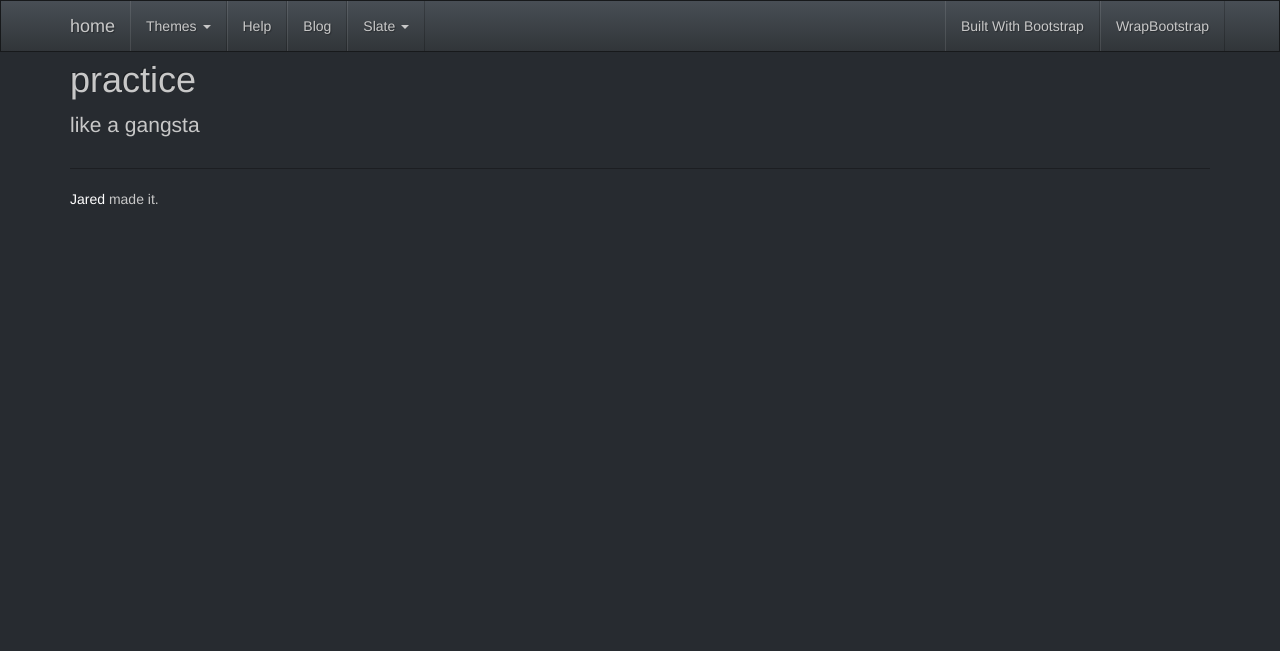
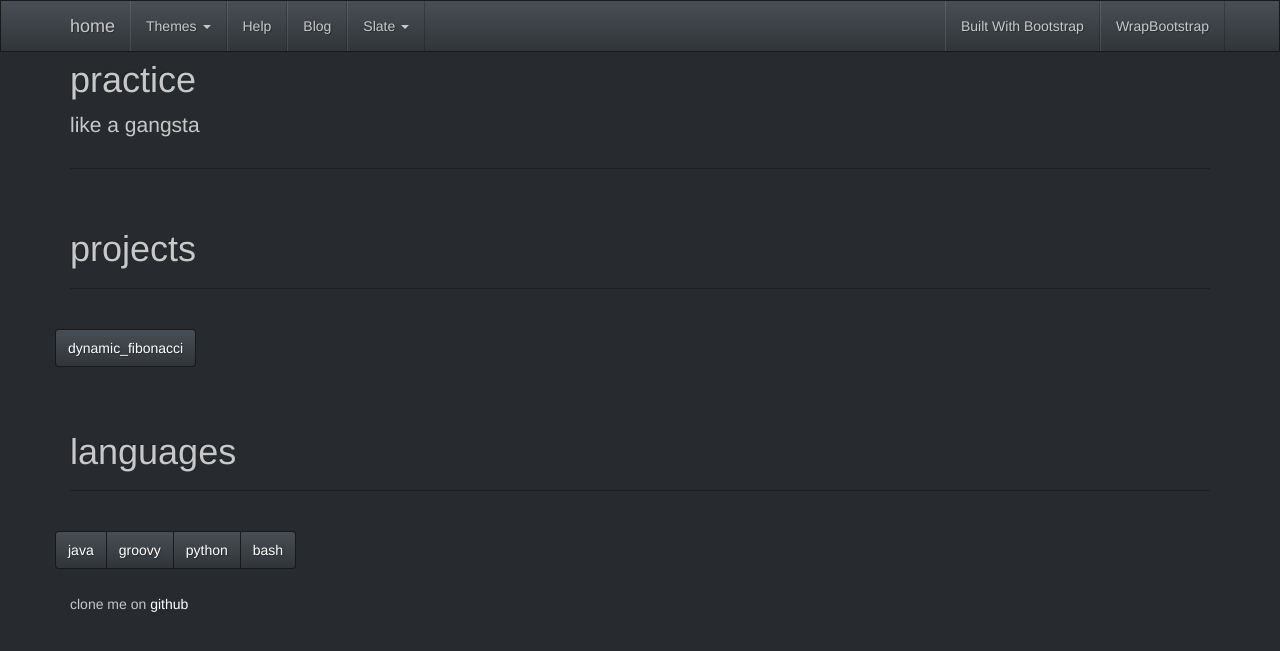
Before and after one commit to 2PacIsAlive/practice, a Flask app: page / in a window 1280 px wide. Shown: the top 651 px of the page. Run offline with Flask 2, Linux system fonts and the light colour scheme; some libraries are stand-ins or nearby versions.

Commit message:
some starter jinja templating

```diff
--- a/website/practice/__init__.py
+++ b/website/practice/__init__.py
@@ -3,15 +3,13 @@
 from flask import Flask
 from flask_autodoc import Autodoc
 
-from github import Github
 from os import environ
 
 host = "http://localhost:8000"
-githubApi = Github('2PacIsAlive' + environ['GHP'])
 app = Flask(__name__, static_url_path='')
 
 app.config['HOST'] = host
-app.config['CELERY_ACCEPT_CONTENT'] = ['json', 'application/json'] #, 'pickle']
+app.config['CELERY_ACCEPT_CONTENT'] = ['json', 'application/json', 'pickle']
 app.config['CELERY_TASK_SERIALIZER'] = 'json'
 app.config['BACKEND_URL'] = 'amqp://practice:' + environ['RBMQP'] + '@localhost//'
 app.config['BROKER_URL'] = 'amqp://practice:' + environ['RBMQP'] + '@localhost//'
--- a/website/practice/templates/index.html
+++ b/website/practice/templates/index.html
@@ -75,20 +75,48 @@
           </div>
         </div>
       </div>
-
+    <div class="bs-docs-section">
+      <div class="row">
+        <div class="col-lg-12">
+          <div class="page-header">
+            <h1 id="languages">projects</h1>
+          </div>
+        </div>
+      </div>
+      <div class="row">
+        <div class="bs-component">
+          <ul class="pagination">
+            {% for project in projects %}
+              <li><a href="/projects/{{project}}">{{project}}</a></li>
+            {% endfor %}
+          </ul>
+        </div>
+      </div>
+      <div class="row">
+        <div class="col-lg-12">
+          <div class="page-header">
+            <h1 id="languages">languages</h1>
+          </div>
+        </div>
+      </div>
+      <div class="row">
+        <div class="bs-component">
+          <ul class="pagination">
+            {% for language in languages %}
+              <li><a href="/languages/{{language}}">{{language}}</a></li>
+            {% endfor %}
+          </ul>
+        </div>
+      </div>
+    </div>
       <footer>
         <div class="row">
           <div class="col-lg-12">
-            <p><a href="http://github.com/2pacisalive">Jared</a> made it.</p>
+            <p>clone me on <a href="http://github.com/2pacisalive">github</a></p>
           </div>
         </div>
-
       </footer>
-
-
     </div>
-
-
     <script src="https://code.jquery.com/jquery-1.10.2.min.js"></script>
     <script src="../bower_components/bootstrap/dist/js/bootstrap.min.js"></script>
     <script src="../assets/js/custom.js"></script>
--- a/website/practice/web.py
+++ b/website/practice/web.py
@@ -3,14 +3,23 @@ from proc import getContent
 
 from flask import render_template, request
 from datetime import datetime
+from glob import glob
 
 @app.route('/', methods=['GET'])
 @auto.doc()
 def indexPage():
     timestamp = datetime.now().strftime("%A, %d. %B %Y %I:%M%p")
     print '[' + timestamp + '] ' + str(request.user_agent) # TODO log this instead
-    return render_template("index.html")
-
+    languages = glob('../languages/*/')
+    projects = []
+    for language in languages:
+        projects += glob(language + '*/')
+    return render_template(
+        "index.html",
+        projects=list(set([project.split('/')[3] for project in projects])),
+        languages=[language.split('/')[2] for language in languages]
+    )
+'''
 @app.route('/<string:branch>/<string:lang>/<string:file_>', methods=['GET'])
 @auto.doc()
 def repoPage(branch, lang, file_):
@@ -38,3 +47,4 @@ def repoPage(branch, lang, file_):
 
     else:
         return render_template('500.html')
+'''
```
Also changed, not shown: website/practice-arch.xml (deleted, +0 -1 lines), website/practice/proc.py (+9 -6 lines), website/practice-arch.png (deleted).
